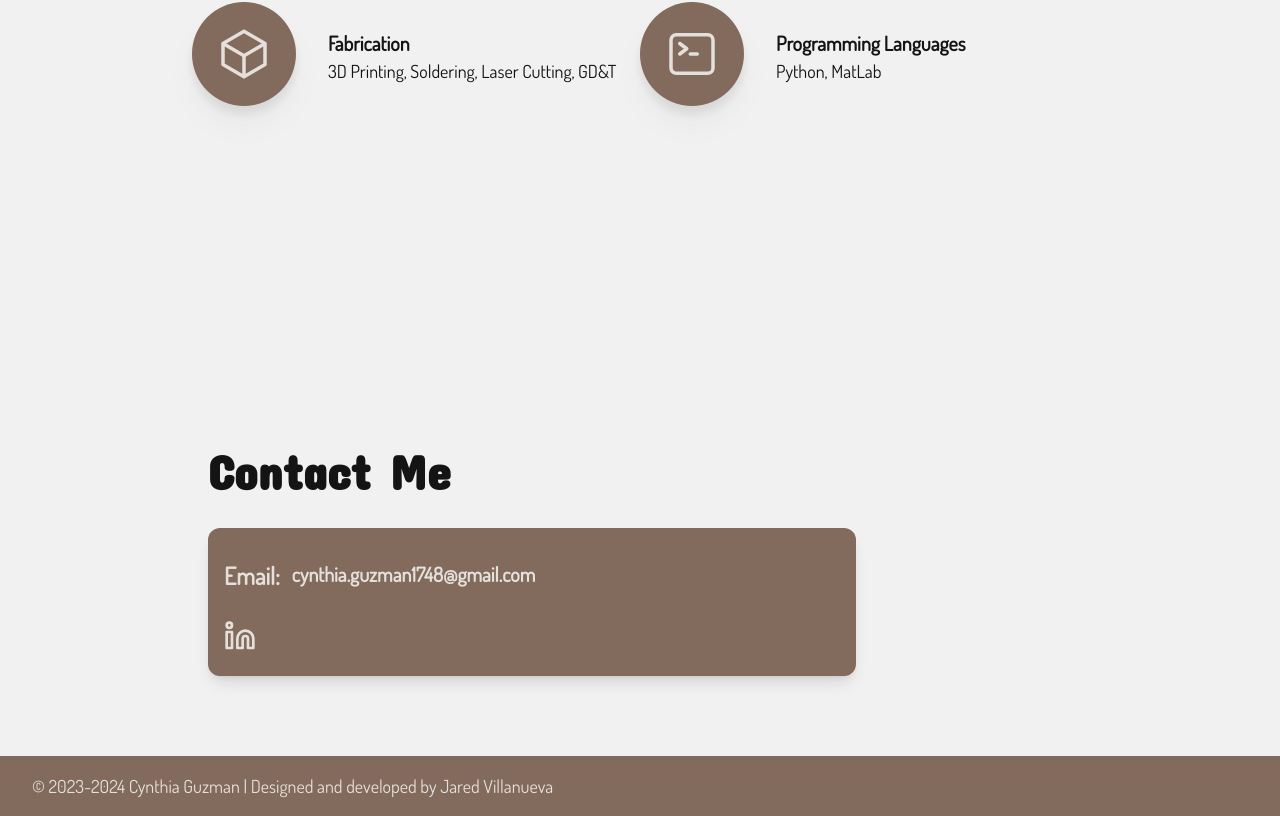
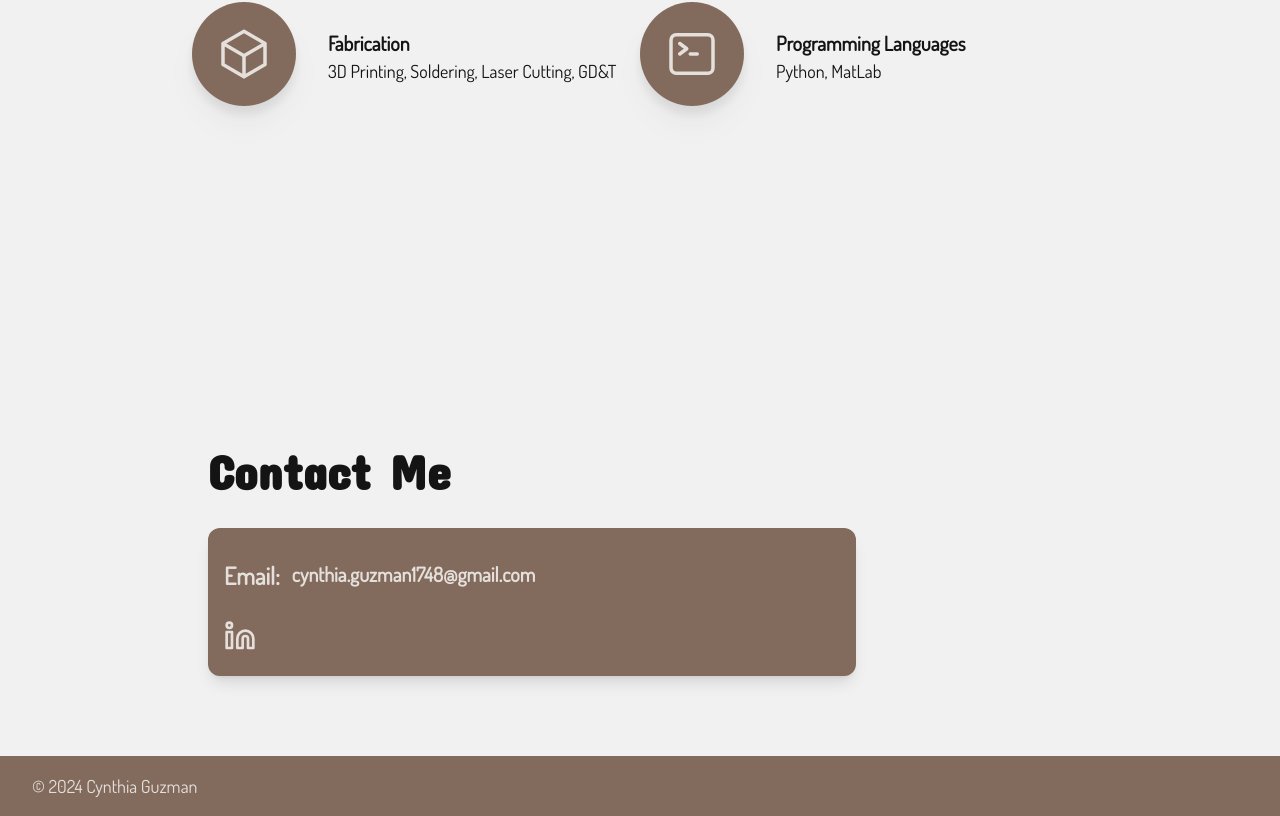
Before and after one commit to JtmVillan/cynthiaguzman-portfolio, a Next.js app in the folder cynthiaguzman-portfolio/: page / in a window 1280 px wide. Shown: the part 4188-5004 px from the top of the page. Built offline with nearby package versions, Linux system fonts and the light colour scheme.

Commit message:
removed credit from footer and updated year

```diff
--- a/cynthiaguzman-portfolio/src/app/components/footer.tsx
+++ b/cynthiaguzman-portfolio/src/app/components/footer.tsx
@@ -2,8 +2,7 @@ export const Footer = () => {
     return (
         <footer className="footer flex flex-row justify-between py-4 px-8 bg-neutral text-neutral-content">
             <aside className="flex flex-row text-lg">
-                <p> © 2023-2024 Cynthia Guzman | Designed and developed by
-                <a href="https://jaredvillanueva.com/" className="ease-in duration-150 decoration-accent hover:text-accent" target="_blank" rel="noopener noreferrer"> Jared Villanueva</a>
+                <p> © 2024 Cynthia Guzman
                 </p>
             </aside>
         </footer>
```
